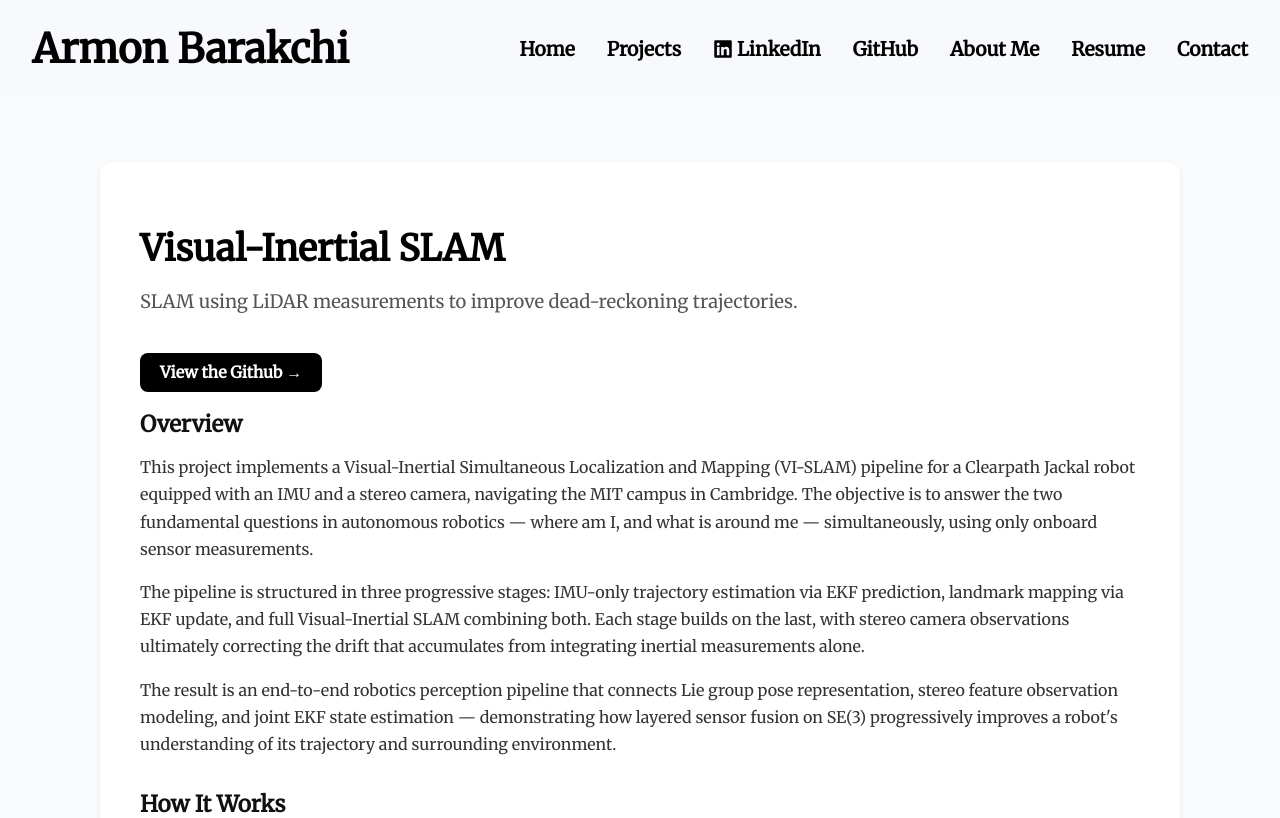
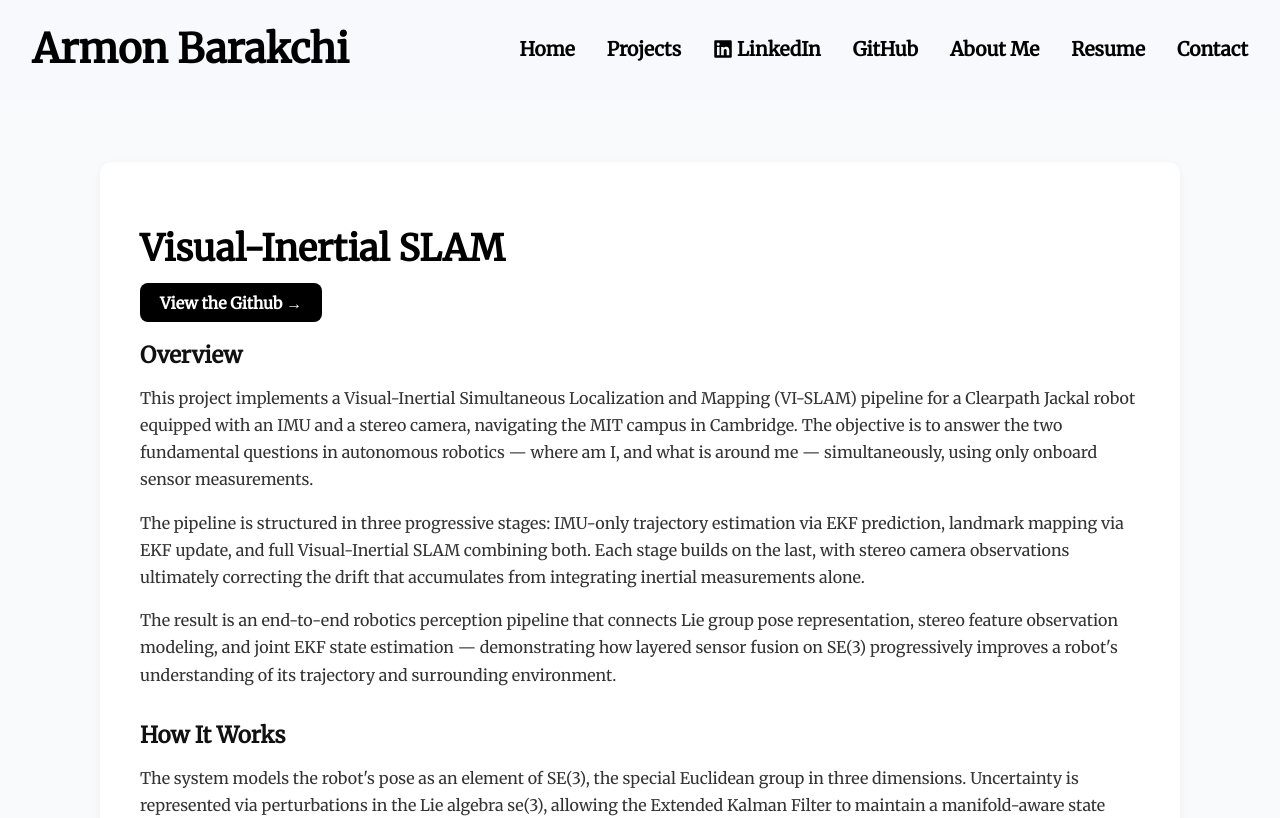
Before and after one commit to ArmonBarakchi/ArmonWebsite, a React (Create React App) app in the folder frontend/: page /project/VISLAM in a window 1280 px wide. Shown: the top 818 px of the page. Built offline with nearby package versions, Linux system fonts and the light colour scheme.

Commit message:
fixed build

```diff
--- a/frontend/src/components/LIDAR.js
+++ b/frontend/src/components/LIDAR.js
@@ -4,9 +4,7 @@ const LIDAR = () => {
       <div className="project-container">
           <div className="project-text">
               <h1>LiDAR-Based SLAM</h1>
-              <p className="project-subtitle">
-                  SLAM using LiDAR measurements to improve dead-reckoning trajectories.
-              </p>
+
               <a
                   className="github-button"
                   href="https://github.com/ArmonBarakchi/LiDAR-BASED-SLAM"
--- a/frontend/src/components/Projects.js
+++ b/frontend/src/components/Projects.js
@@ -11,7 +11,7 @@ const Projects = () => {
 
           <div className="project-card">
             <div className="project-info">
-              <h2>Visual Inertial SLAM</h2>
+              <h2>Visual-Inertial SLAM</h2>
               <p>Simultaneous Localization and Mapping Via Extended Kalman Filters</p>
               <a className="read-more" href="/project/VISLAM">Read More →</a>
             </div>
--- a/frontend/src/components/VISLAM.js
+++ b/frontend/src/components/VISLAM.js
@@ -4,9 +4,7 @@ const VISLAM = () => {
       <div className="project-container">
           <div className="project-text">
               <h1>Visual-Inertial SLAM</h1>
-              <p className="project-subtitle">
-                  SLAM using LiDAR measurements to improve dead-reckoning trajectories.
-              </p>
+
               <a
                   className="github-button"
                   href="https://github.com/ArmonBarakchi/Visual-Inertial-Slam/tree/main"
```
